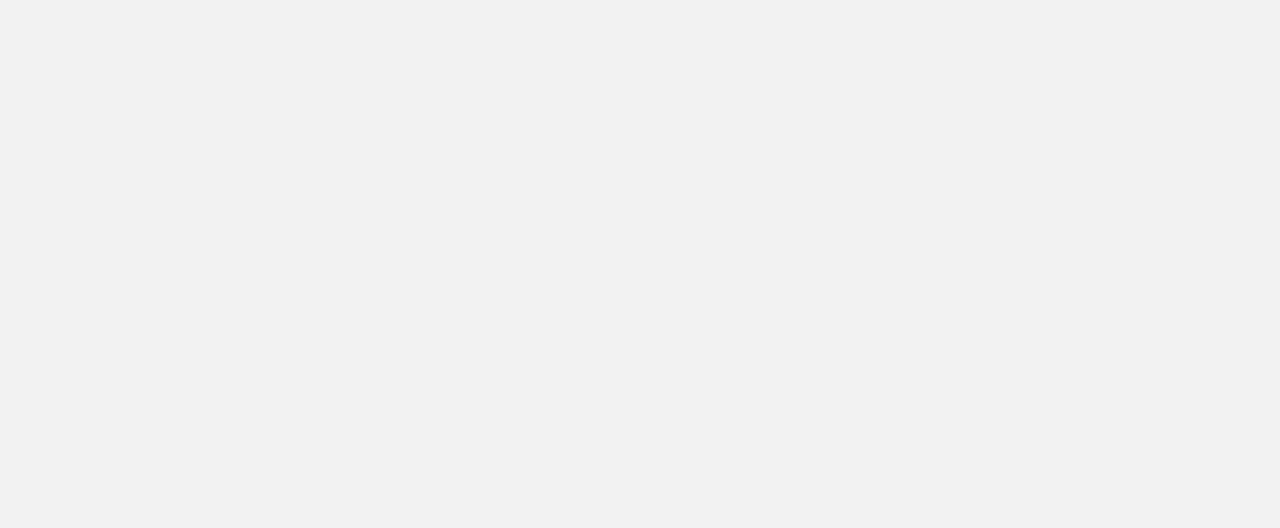
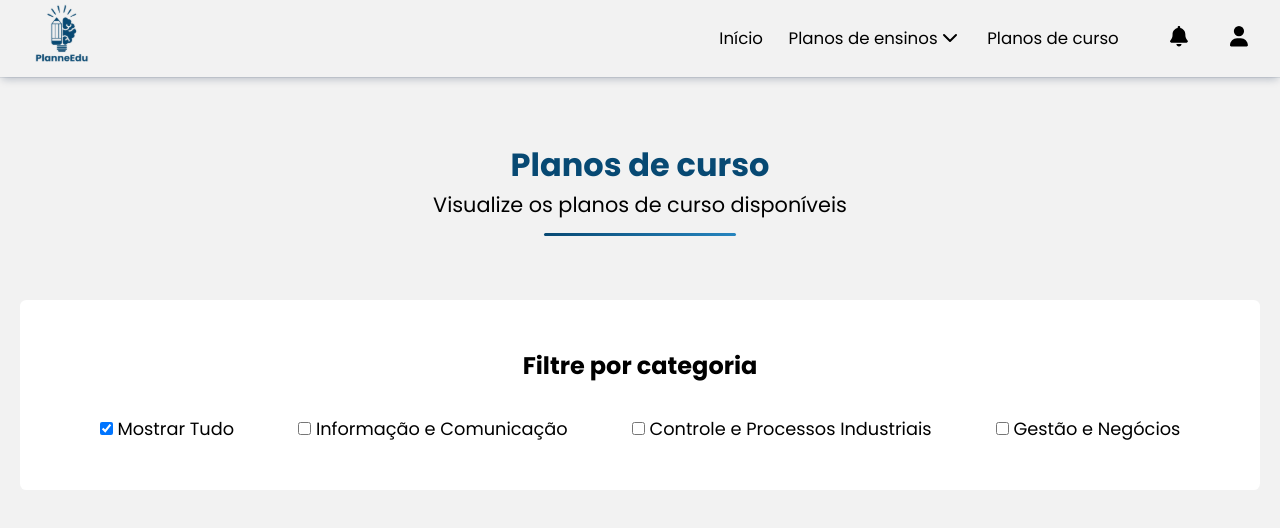
Before and after one commit to larissacoelho21/PlanneEdu-FrontEnd, a React (Vite) app in the folder PlanneEdu_Front/: page /planscourse in a window 1280 px wide. Before the commit this address had no page. Shown: the top 528 px of the page. Built offline with nearby package versions, Linux system fonts and the light colour scheme.

Commit message:
Iniciando página de visualização dos planos de cursos disponíveis na parte dos professores.

```diff
--- a/PlanneEdu_Front/src/Components/FilterCategory/Filter.css
+++ b/PlanneEdu_Front/src/Components/FilterCategory/Filter.css
@@ -12,8 +12,8 @@
   flex-direction: column;
   margin-top: 5%;
   background-color: var(--white-one);
-  padding: 1rem 5rem;
-  gap: 1rem;
+  padding: 3rem 5rem;
+  gap: 2rem;
   border-radius: .5vw;
 }
 
@@ -26,4 +26,5 @@
   display: flex;
   align-items: center;
   gap: .3rem;
+  font-size: 1.11rem;
 }
--- /dev/null
+++ b/PlanneEdu_Front/src/Pages/Teacher/PlanCourse.tsx
@@ -0,0 +1,23 @@
+import { NavBarProfessor } from "../../Components/Docentes/NavBar-Professores/navBarProfessor";
+import { FilterCategory } from "../../Components/FilterCategory/FilterCategory";
+import "../../Css/Teacher/PlanCourse.css";
+
+export function PlanCourse() {
+  return (
+    <section className="plancourseteacher">
+      <div className="navbar-placourse">
+        <NavBarProfessor />
+      </div>
+
+      <div className="introTeacher" style={{marginTop: "5%"}}>
+        <h1>Planos de curso</h1>
+        <h2>Visualize os planos de curso disponíveis </h2>
+        <hr />
+      </div>
+
+      <div className="filter-plancourse">
+        <FilterCategory/>
+      </div>
+    </section>
+  );
+}
--- a/PlanneEdu_Front/src/Router.tsx
+++ b/PlanneEdu_Front/src/Router.tsx
@@ -23,6 +23,7 @@ import { AddCourse } from "./Pages/Opp/AddCourse";
 import { AddPlanoCurso } from "./Pages/Opp/AddPlanoCursoOpp";
 import { AddUser } from "./Pages/Opp/AddUser";
 import { FilterCategory } from "./Components/FilterCategory/FilterCategory";
+import { PlanCourse } from "./Pages/Teacher/PlanCourse";
 
 //criando rotas e caminhos
 const Router: React.FC = () => {
@@ -42,6 +43,7 @@ const Router: React.FC = () => {
         <Route path="/plansensinoespc" element={<PlanEnsinoEspc />} />
         <Route path="/profile" element={<ProfileTeacher />} />
         <Route path="/addplans" element={<AddPlans />} />
+        <Route path="/planscourse" element={<PlanCourse/>}/>
         {/* Opp */}
         <Route path="/homeopp" element={<HomeOpp />} />
         <Route path="/cursosopp" element={<CursosOpp />} />
@@ -50,8 +52,6 @@ const Router: React.FC = () => {
         <Route path="/addcurso" element={<AddCourse />} />
         <Route path="/addplancurso" element={<AddPlanoCurso />} />
         <Route path="/addUser" element={<AddUser />} />
-        {/* Filtro */}
-        <Route path="/filtercategory" element={<FilterCategory/>}/>
       </Routes>
     </BrowserRouter>
   );
```
Also changed, not shown: PlanneEdu_Front/src/Css/Teacher/PlanCourse.css (added).
